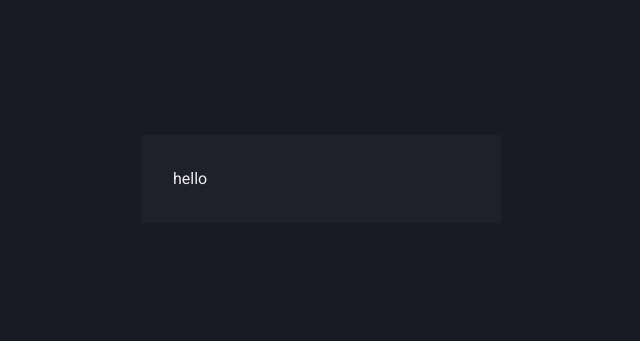
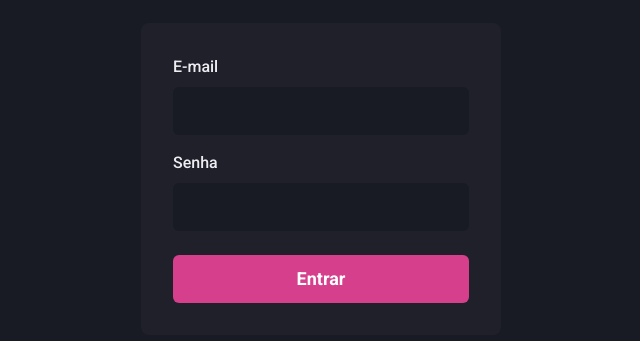
Before and after one commit to GaldinoMat/ignite-react-dashgo, a Next.js app: page / in a window 1280 px wide. Shown: the part 221-562 px from the top of the page, without its empty margins (319-959 px from the left). Built offline with nearby package versions, Linux system fonts and the light colour scheme.

Commit message:
Finish login page structure and stylization

```diff
--- a/src/pages/index.tsx
+++ b/src/pages/index.tsx
@@ -1,10 +1,43 @@
-import { Flex } from "@chakra-ui/react"
+import { Flex, Input, Button, Stack, FormLabel, FormControl } from "@chakra-ui/react"
 
 export default function Home() {
   return (
     <Flex w="100vw" h="100vh" align="center" justify="center">
-      <Flex as="form" w="100%" maxW={360} bg="gray.800" p="8">
-        <h1>hello</h1>
+      <Flex as="form" w="100%" maxW={360} bg="gray.800" p="8" borderRadius={8} flexDir="column">
+        <Stack spacing="4">
+          <FormControl>
+
+            <FormLabel htmlFor="email">E-mail</FormLabel>
+            <Input
+              name="email"
+              type="email"
+              id="email"
+              focusBorderColor="pink.500"
+              bgColor="gray.900"
+              variant="filled"
+              _hover={{
+                bgColor: "gray.900"
+              }}
+              size="lg"
+            />
+          </FormControl>
+          <FormControl>
+            <FormLabel htmlFor="password">Senha</FormLabel>
+            <Input
+              name="password"
+              type="password"
+              id="password"
+              focusBorderColor="pink.500"
+              bgColor="gray.900"
+              variant="filled"
+              _hover={{
+                bgColor: "gray.900"
+              }}
+              size="lg"
+            />
+          </FormControl>
+        </Stack>
+        <Button type="submit" mt="6" colorScheme="pink" size="lg">Entrar</Button>
       </Flex>
     </Flex>
   )
```
